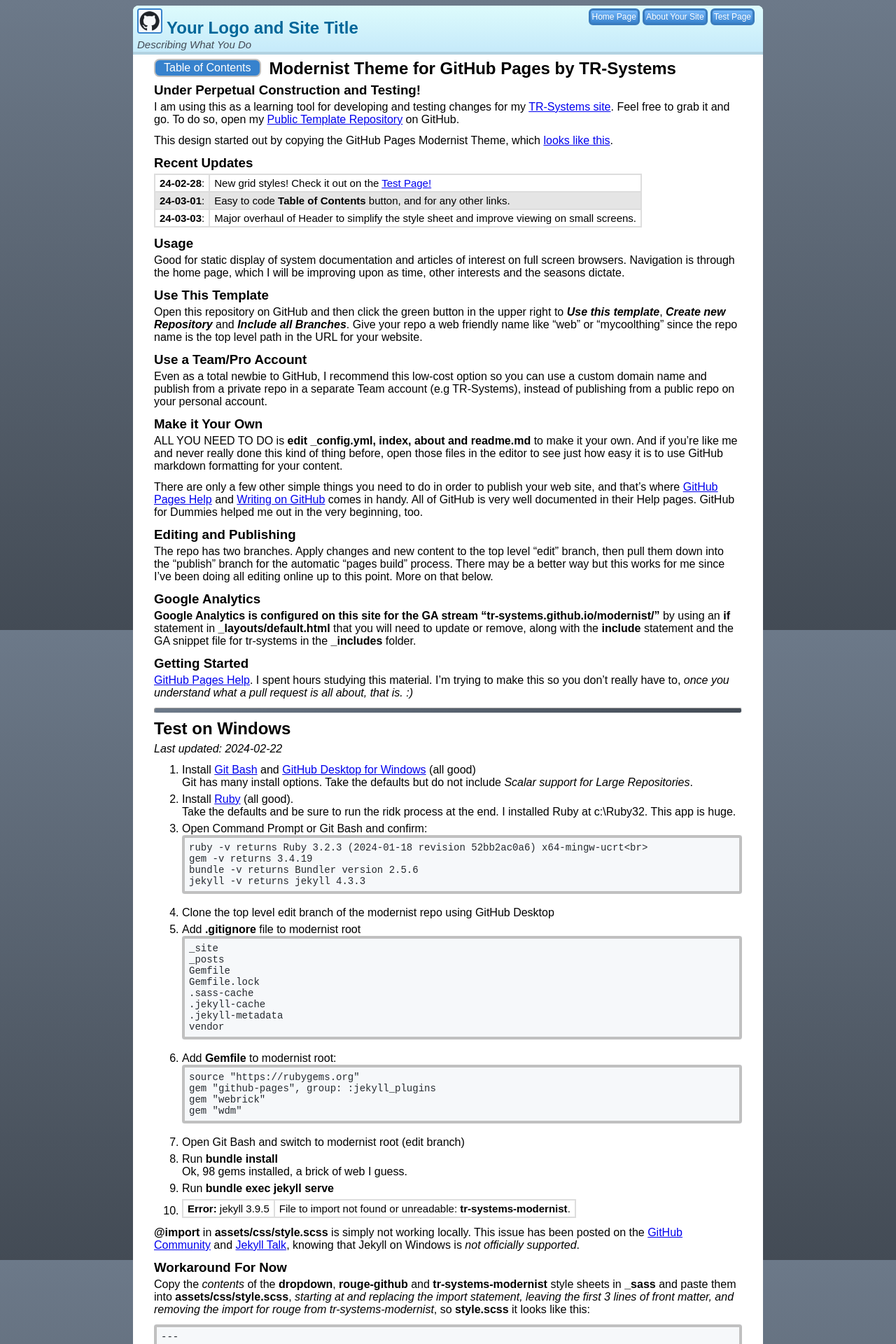
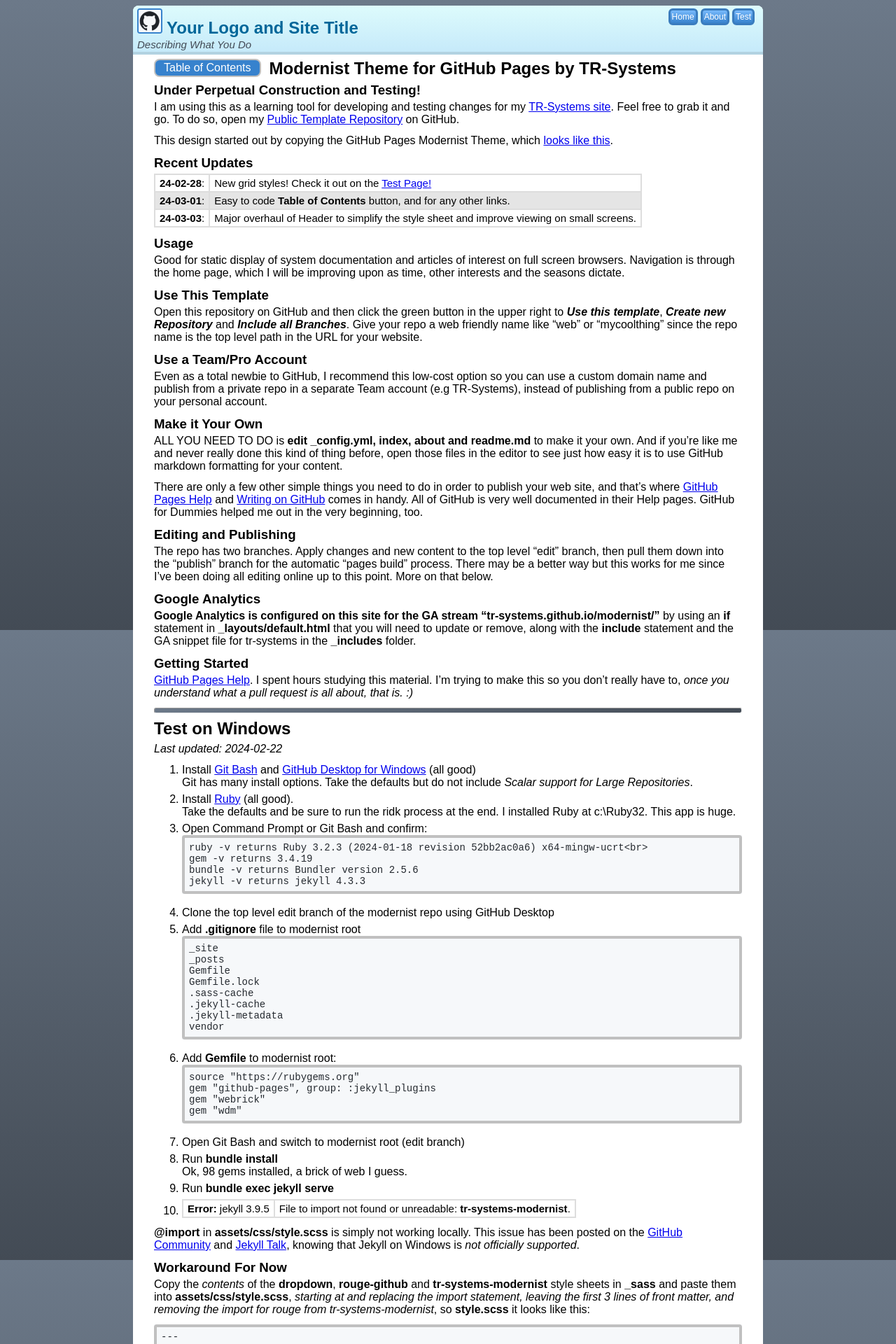
Before and after one commit to TR-Systems/modernist, a Jekyll site: the page built from index.md, in a window 1280 px wide. Shown: the top 1920 px of the page at 70% size. Built offline with Jekyll 4.4.1, drawn with Linux system fonts in a browser that asks for light colours; our own code applies the rules of GitHub Pages for plain Markdown files.

Commit message:
Fix Media Print Screen Styles for Header

```diff
--- a/_config.yml
+++ b/_config.yml
@@ -72,14 +72,14 @@
 # Two lines only, keep text and words short to fit in box, use <br> to force break
 # Update with your userid and repo name
 
-home-text: Home Page
+home-text: Home
 home-page: /index.html
 
-about-text: About Your Site
+about-text: About
 about-page: /about.html
 
 # url takes precedence over page, see default.html
-hlink1-text: Test Page
+hlink1-text: Test
 hlink1-page: /test.html
 # hlink1-url: https://to somewhere else
 
--- a/_layouts/default.html
+++ b/_layouts/default.html
@@ -33,7 +33,7 @@
               {% else %}
                 <h1>{{ site.title }}</h1>
               {% endif %}
-              <p>{{ site.description | default: site.github.project_tagline }}</p>
+              <p class="view">{{ site.description | default: site.github.project_tagline }}</p>
             </div>
           </div>
 	      <div class="item2">
--- a/_sass/tr-systems-modernist.scss
+++ b/_sass/tr-systems-modernist.scss
@@ -36,7 +36,7 @@
 .grid-hdr {
   display: grid;
   grid-column-gap: 0;
-  grid-template-columns: 60% 40%;
+  grid-template-columns: max-content 1fr;
   margin-left: -30px;   /* negate section padding */
   margin-right: -30px;
   margin-bottom: 6px;
@@ -71,9 +71,8 @@
     color: #434B55; /* #61778B #6C7989, #434B55 */
     font-size: 15px;
 	font-style: italic;
-/*  Hide Site Description when screen shrinks in @Media setting */
     &.view {
-      display:none;
+      display: block;
     }
   }
 
@@ -313,22 +312,14 @@
   }
 }
 
-@media print, screen and (max-width:500px) {
-  header ul {
-    display:none;
-  }
-
-  header p.view {
-    display:block;
-  }
-
-  header p {
-    width:100%;
+@media print, screen and (max-width:700px) {
+  .header {
+    p.view {display:none;}
   }
 }
 
 @media print {
-  header p.view a small:before {
-    content:'at https://github.com/';
+  header ul {
+    display:none;
   }
 }
```
